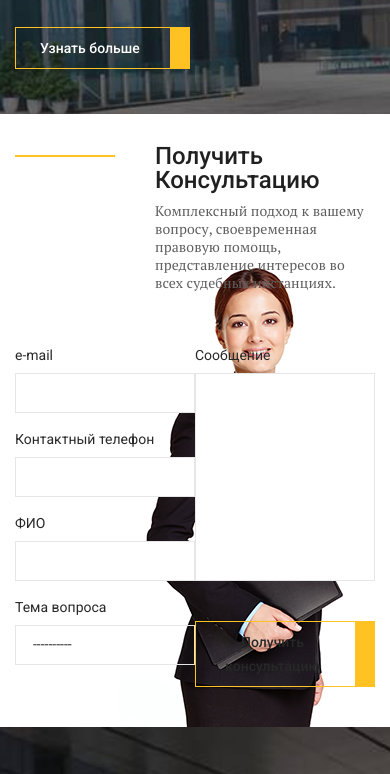
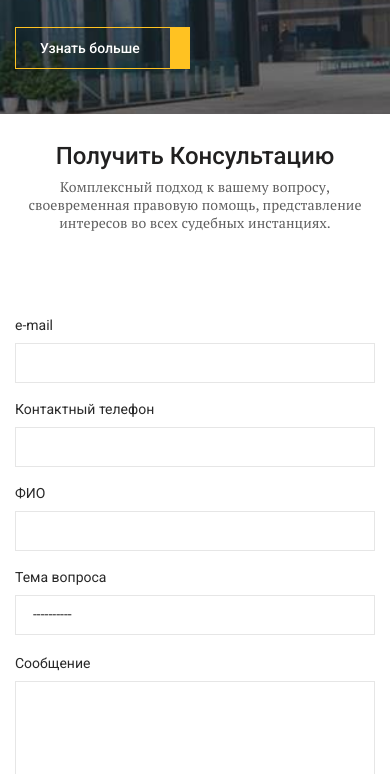
Before and after one commit to neandertalecj/consulting, a plain HTML site: page index.html in a window 390 px wide. Shown: the part 2433-3207 px from the top of the page. Drawn offline with nearby package versions, Linux system fonts and the light colour scheme; a web font is replaced by a local one.

Commit message:
The Form into responcive

```diff
--- a/css/media.css
+++ b/css/media.css
@@ -1,4 +1,4 @@
-@media (max-width: 1150px) {
+@media (max-width: 1156px) {
     .services__items {
         display: block;
     }
@@ -7,6 +7,10 @@
         max-width: 80%;
         max-height: 330px;
         margin: 30px auto;
+    }
+
+    .form__inner {
+        background-image: none;
     }
 }
 
@@ -19,18 +23,42 @@
         display: block;
     }
 
-    .services__title-box {
+    .services__title-box,
+    .form__title-box,
+    .news__title-box {
         padding-left: 0;
         text-align: center;
-        margin: 0 auto 30px;
+        margin: 0 auto   30px;
     }
 
-    .services__title-box::before {
+    .services__title-box::before,
+    .form__title-box::before,
+    .news__title-box::before {
         display: none;
     }
 
     .services__btn {
         text-align: center;
+    }
+
+    .form__box-inner {
+        display: block;
+    }
+
+    .form__box-left {
+        max-width: 100%;
+    }
+
+    .form__box-right {
+        max-width: 100%;
+    }
+
+    .form__box-inner .jq-selectbox__select {
+        margin-bottom: 10px;
+    }
+
+    .form {
+        padding-bottom: 25px;
     }
 }
 
```
